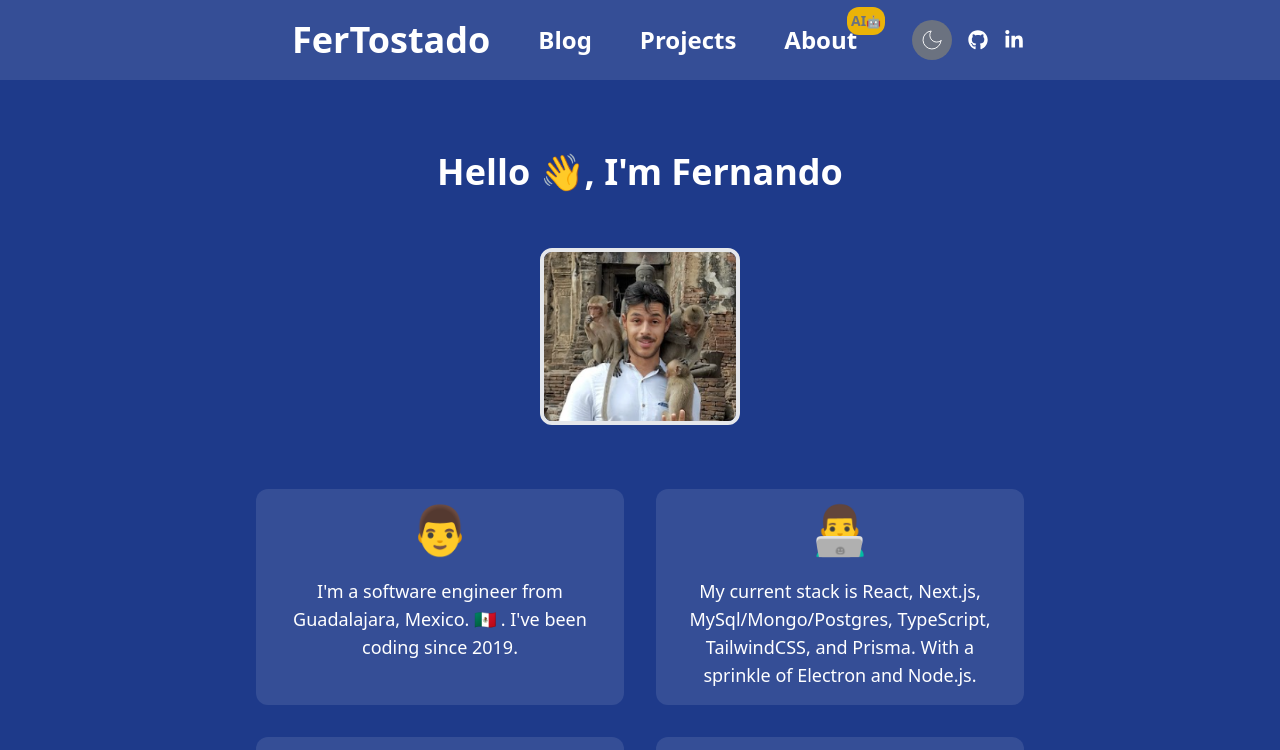
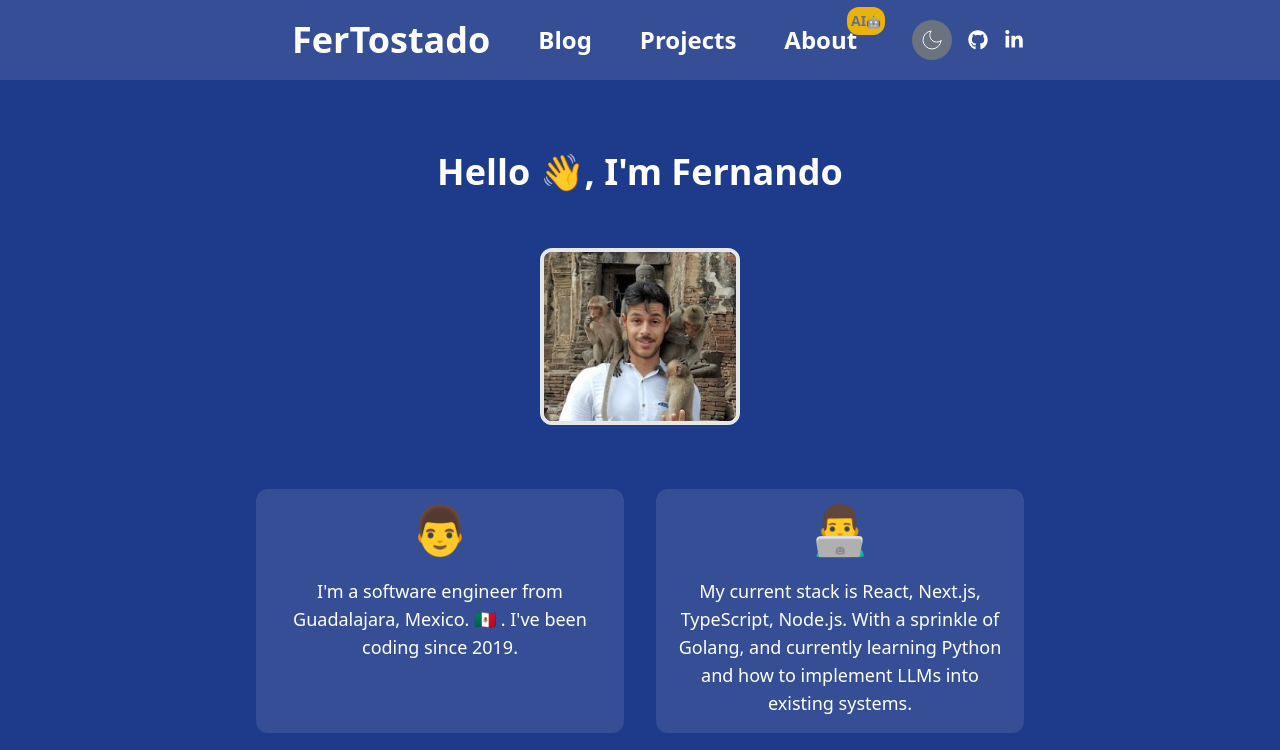
Before and after one commit to esponges/fer-personal-site, a Next.js app: page / in a window 1280 px wide. Shown: the top 750 px of the page. Built offline with nearby package versions, Linux system fonts and the light colour scheme.

Commit message:
update stack

```diff
--- a/src/app/page.tsx
+++ b/src/app/page.tsx
@@ -32,9 +32,9 @@ export default function Home() {
             />
             <MeCard
               emoji={Emojis.code}
-              description="My current stack is React, Next.js,
-                MySql/Mongo/Postgres, TypeScript, TailwindCSS, and Prisma.
-                With a sprinkle of Electron and Node.js."
+              description="My current stack is React, Next.js, TypeScript, Node.js.
+                With a sprinkle of Golang, and currently learning Python
+                and how to implement LLMs into existing systems."
             />
             <MeCard
               emoji={Emojis.heart}
```
